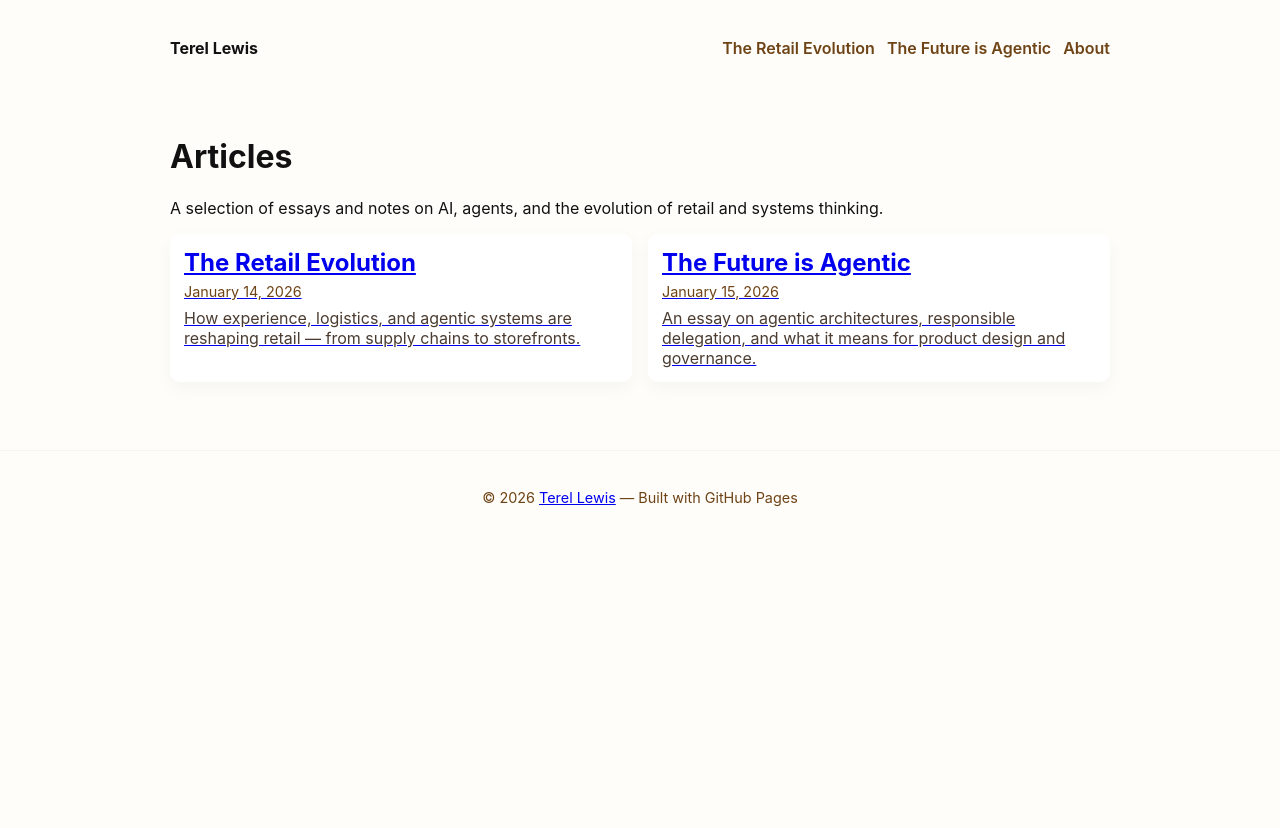
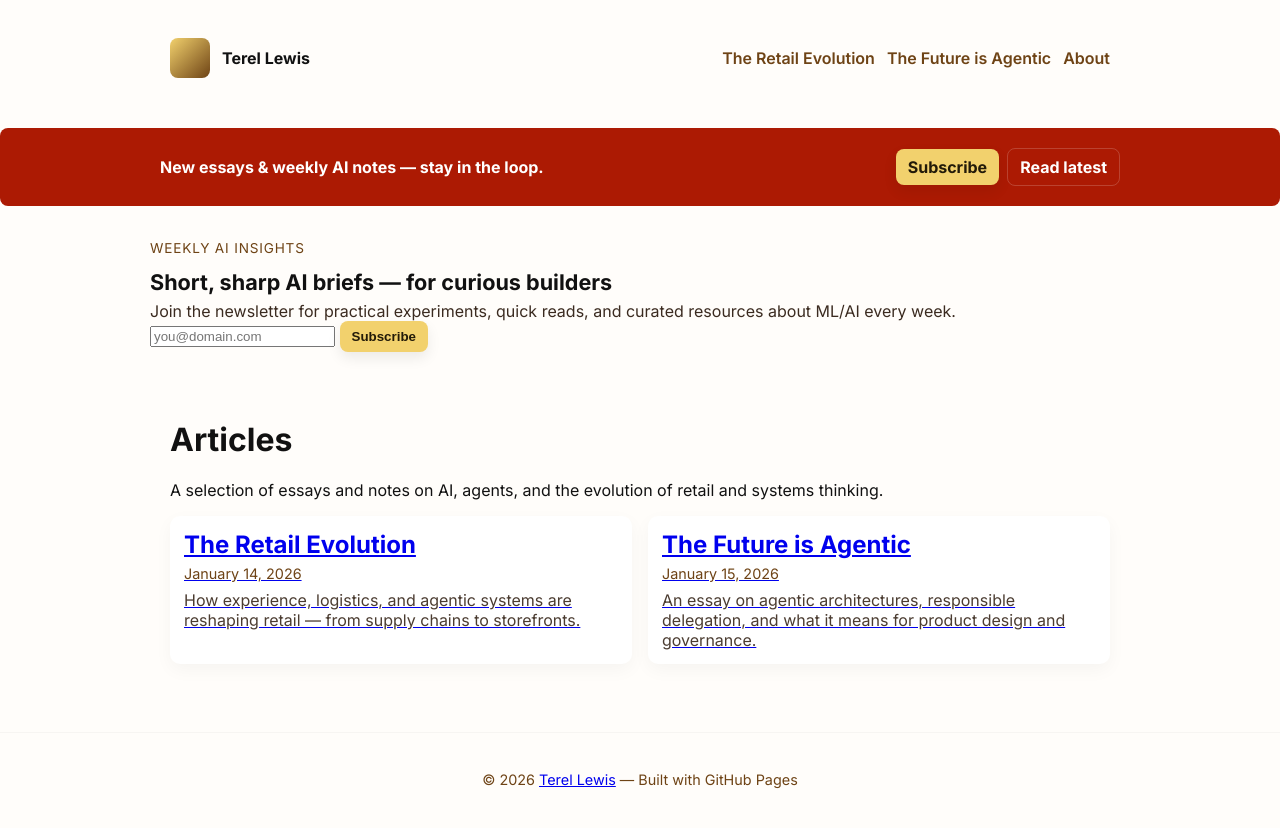
Before and after one commit to TerelLewis/TerelLewis.github.io, a Jekyll site: the page index.html, which Jekyll copies as it is, in a window 1280 px wide. Shown: the top 828 px of the page. Built offline with Jekyll 4.4.1, drawn with Linux system fonts in a browser that asks for light colours.

Commit message:
Updated index.html with new content

```diff
--- a/index.html
+++ b/index.html
@@ -5,12 +5,20 @@
   <meta name="viewport" content="width=device-width,initial-scale=1" />
   <title>Terel Lewis — Articles</title>
   <meta name="description" content="Articles by Terel Lewis" />
+
+  <!-- Fonts & stylesheet -->
+  <link rel="preconnect" href="https://fonts.googleapis.com">
+  <link rel="preconnect" href="https://fonts.gstatic.com" crossorigin>
+  <link href="https://fonts.googleapis.com/css2?family=Inter:wght@300;400;600;700&display=swap" rel="stylesheet">
   <link rel="stylesheet" href="/style.css" />
 </head>
 <body>
   <header class="site-header">
     <div class="container header-inner">
-      <a class="brand" href="/">Terel Lewis</a>
+      <a class="brand" href="/">
+        <span class="logo" aria-hidden="true"></span>
+        Terel Lewis
+      </a>
       <nav class="nav-links" aria-label="Primary navigation">
         <a href="/The-Retail-Evolution.html">The Retail Evolution</a>
         <a href="/The-Future-is-Agentic.html">The Future is Agentic</a>
@@ -18,6 +26,32 @@
       </nav>
     </div>
   </header>
+
+  <!-- Banner (new) -->
+  <div class="banner" role="region" aria-label="Announcement banner">
+    <div class="container banner-inner">
+      <div class="banner-message">New essays & weekly AI notes — stay in the loop.</div>
+      <div class="banner-actions">
+        <a class="btn btn-primary" href="#subscribe">Subscribe</a>
+        <a class="btn btn-secondary" href="/The-Future-is-Agentic.html">Read latest</a>
+      </div>
+    </div>
+  </div>
+
+  <!-- Hero: lightweight newsletter CTA -->
+  <section class="hero container" aria-labelledby="hero-title">
+    <div class="hero-content">
+      <p class="kicker">Weekly AI insights</p>
+      <h2 id="hero-title" class="h-title">Short, sharp AI briefs — for curious builders</h2>
+      <p class="h-desc">Join the newsletter for practical experiments, quick reads, and curated resources about ML/AI every week.</p>
+
+      <form id="subscribe" class="newsletter" action="/subscribe" method="POST" aria-label="Subscribe to newsletter">
+        <input class="input" name="email" type="email" placeholder="you@domain.com"
+               aria-label="Email address" required>
+        <button class="btn btn-primary" type="submit">Subscribe</button>
+      </form>
+    </div>
+  </section>
 
   <main class="container" role="main">
     <h1>Articles</h1>
```
